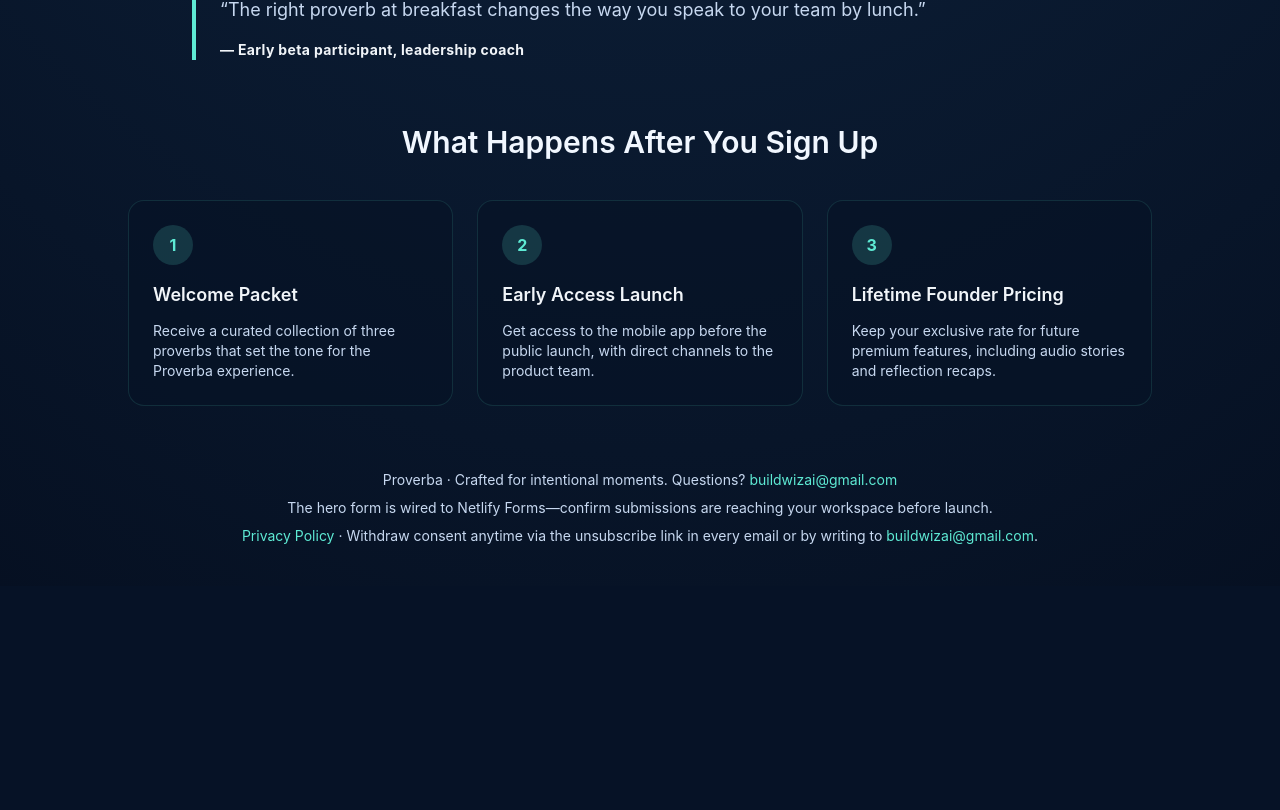
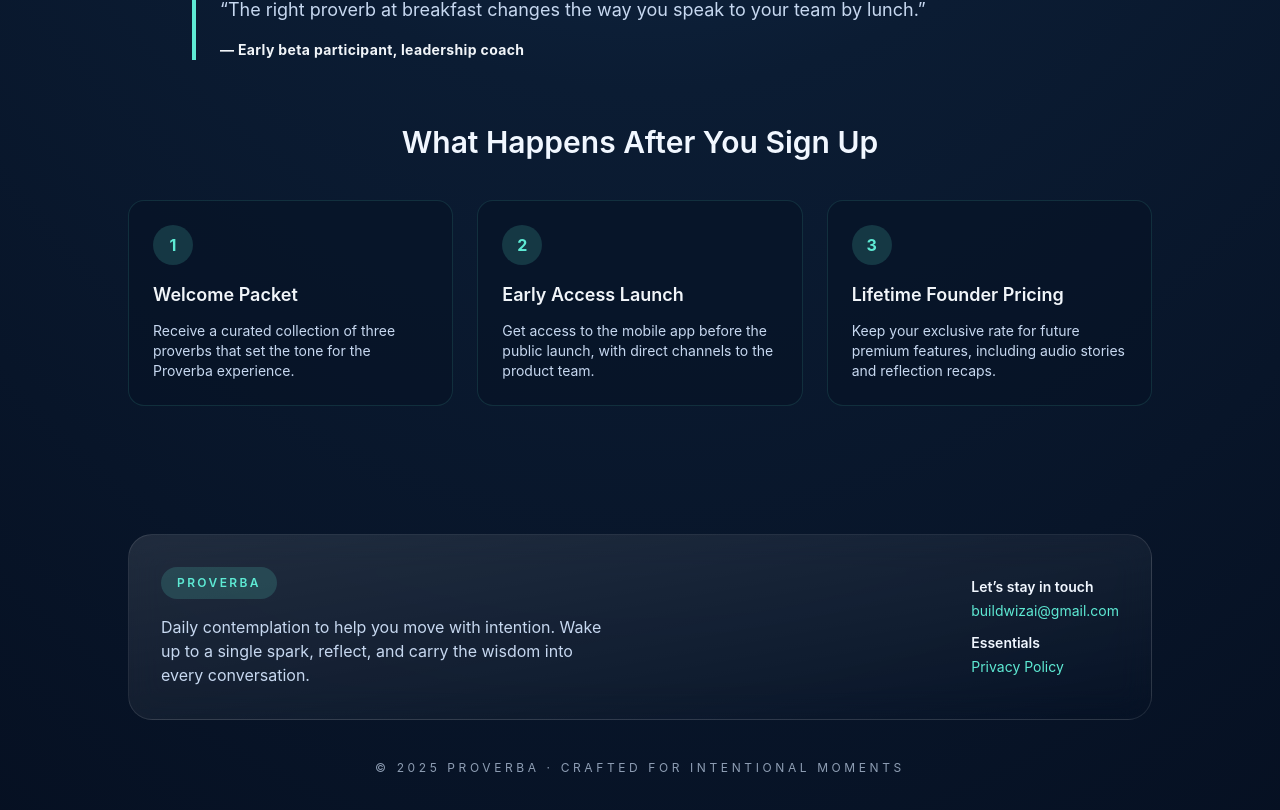
Before and after one commit to buildwizai/proverba, a React (Vite) app: page / in a window 1280 px wide. Shown: the part 1334-2144 px from the top of the page. Before the commit the page ends 1920 px from the top, so only its background shows below. Built offline with nearby package versions, Linux system fonts and the light colour scheme.

Commit message:
update website slogan

```diff
--- a/src/pages/Landing.jsx
+++ b/src/pages/Landing.jsx
@@ -72,6 +72,8 @@ const Landing = () => {
     );
   };
 
+  const currentYear = new Date().getFullYear();
+
   return (
     <div className="min-h-screen bg-hero text-text-base">
       <header className="mx-auto flex max-w-5xl flex-col items-center px-6 pb-12 pt-16 text-center md:pb-16">
@@ -81,7 +83,7 @@ const Landing = () => {
           alt="Proverba logo"
         />
         <span className="mb-6 inline-flex items-center gap-2 rounded-full bg-[rgba(94,234,212,0.16)] px-4 py-2 text-sm font-semibold tracking-wide text-accent">
-          Founding Circle Invitation
+          Daily Spark of Global Wisdom
         </span>
         <h1 className="mb-4 max-w-3xl text-3xl font-bold leading-tight md:text-5xl">
           Let One Proverb Transform the Way You Move Through Each Day
@@ -253,23 +255,33 @@ const Landing = () => {
         </section>
       </main>
 
-      <footer className="space-y-2 px-6 pb-10 text-center text-sm text-text-muted">
-        <p>
-          Proverba · Crafted for intentional moments. Questions?{' '}
-          <a className="text-accent hover:underline" href="mailto:buildwizai@gmail.com">
-            buildwizai@gmail.com
-          </a>
-        </p>
-        <p>The hero form is wired to Netlify Forms—confirm submissions are reaching your workspace before launch.</p>
-        <p>
-          <a className="text-accent hover:underline" href="/privacy-policy">
-            Privacy Policy
-          </a>{' '}
-          · Withdraw consent anytime via the unsubscribe link in every email or by writing to{' '}
-          <a className="text-accent hover:underline" href="mailto:buildwizai@gmail.com">
-            buildwizai@gmail.com
-          </a>
-          .
+      <footer className="px-6 pb-12 pt-16">
+        <div className="mx-auto flex max-w-5xl flex-col gap-8 overflow-hidden rounded-3xl border border-white/10 bg-gradient-to-br from-white/10 via-white/5 to-transparent p-8 text-center backdrop-blur-lg md:flex-row md:items-center md:justify-between md:text-left">
+          <div className="space-y-4">
+            <span className="inline-flex items-center gap-2 rounded-full bg-[rgba(94,234,212,0.16)] px-4 py-2 text-xs font-semibold uppercase tracking-[0.2em] text-accent">
+              Proverba
+            </span>
+            <p className="max-w-md text-sm leading-relaxed text-text-muted md:text-base">
+              Daily contemplation to help you move with intention. Wake up to a single spark, reflect, and carry the wisdom into every conversation.
+            </p>
+          </div>
+          <div className="space-y-3 text-sm text-text-muted">
+            <div>
+              <p className="font-semibold text-text-base">Let’s stay in touch</p>
+              <a className="mt-1 inline-flex items-center gap-2 text-accent hover:underline" href="mailto:buildwizai@gmail.com">
+                buildwizai@gmail.com
+              </a>
+            </div>
+            <div>
+              <p className="font-semibold text-text-base">Essentials</p>
+              <a className="mt-1 inline-flex items-center gap-2 text-accent hover:underline" href="/privacy-policy">
+                Privacy Policy
+              </a>
+            </div>
+          </div>
+        </div>
+        <p className="mt-10 text-center text-xs uppercase tracking-[0.3em] text-text-muted/70">
+          © {currentYear} Proverba · Crafted for intentional moments
         </p>
       </footer>
     </div>
```
